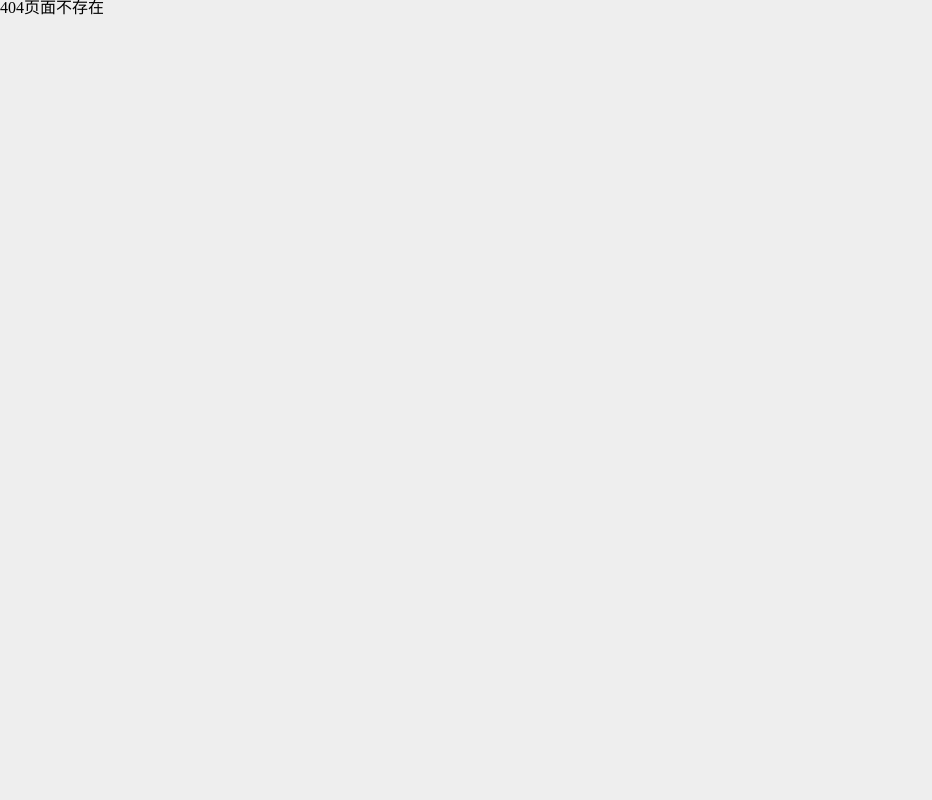
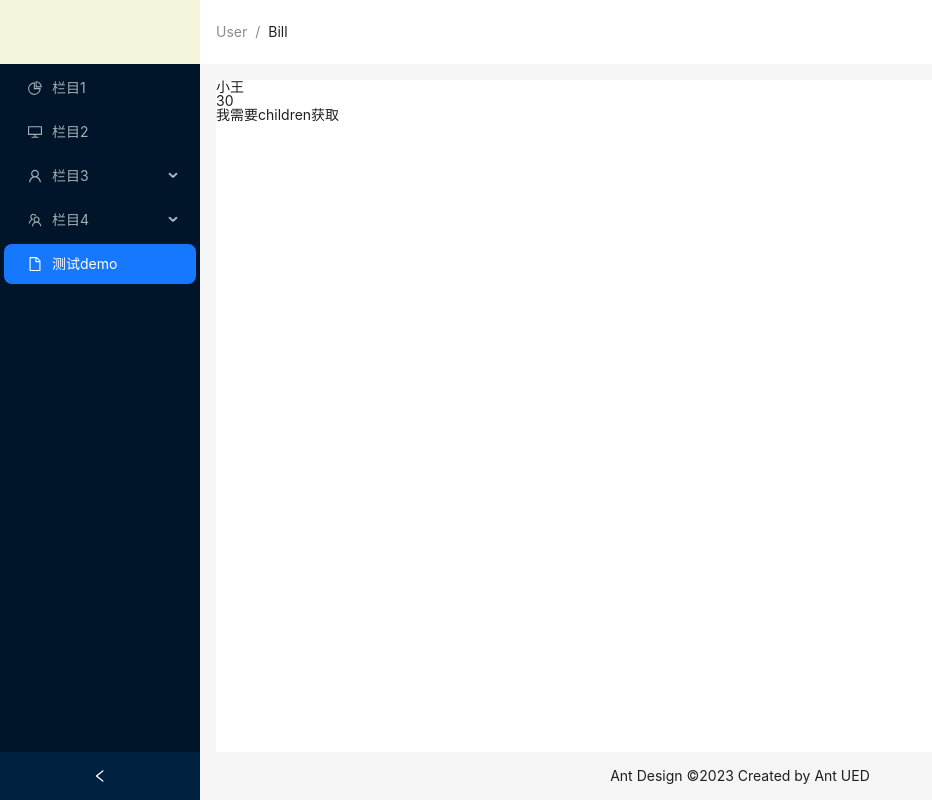
Before and after one commit to shzhiheng1/vite-ts-management, a React (Vite) app: page /demo in a window 1280 px wide. Before the commit this address led to /404. Shown: the whole page, without its empty margins (0-932 px from the left). Built offline with nearby package versions, Linux system fonts and the light colour scheme; sample sign-in values are in the browser's storage.

Commit message:
代码格式化和优化代码

```diff
--- a/src/component/MainMenu/index.tsx
+++ b/src/component/MainMenu/index.tsx
@@ -1,60 +1,60 @@
 /************菜单组件************/
-import React, { useState } from 'react';
-import {  Menu } from 'antd';
-import  {useNavigate,useLocation} from 'react-router-dom'
+import React, { useState } from 'react'
+import { Menu } from 'antd'
+import { useNavigate, useLocation } from 'react-router-dom'
 import {
   DesktopOutlined,
-    // FileOutlined,
+  FileOutlined,
   PieChartOutlined,
   TeamOutlined,
-    UserOutlined,
-  } from '@ant-design/icons';
+  UserOutlined
+} from '@ant-design/icons'
 
 // import type { MenuProps } from 'antd';
 
 // type MenuItem = Required<MenuProps>['items'][number];
 interface node {
-  label: string,
-  key: string,
-  icon?: React.ReactNode,
-  children?: node[],
+  label: string
+  key: string
+  icon?: React.ReactNode
+  children?: node[]
 }
 
-const items:node[]=[
+const items: node[] = [
   {
-    label:'栏目1',
-    key:'/page1',
-    icon:<PieChartOutlined />
+    label: '栏目1',
+    key: '/page1',
+    icon: <PieChartOutlined />
   },
   {
-    label:'栏目2',
-    key:'/page2',
-    icon:<DesktopOutlined />
+    label: '栏目2',
+    key: '/page2',
+    icon: <DesktopOutlined />
   },
   {
-    label:'栏目3',
-    key:'page3',
-    icon:<UserOutlined />,
-    children:[
+    label: '栏目3',
+    key: 'page3',
+    icon: <UserOutlined />,
+    children: [
       {
-        label:'栏目3-01',
-        key:'/page3/page301',
+        label: '栏目3-01',
+        key: '/page3/page301'
       },
       {
-        label:'栏目3-01',
-        key:'/page3/page302',
+        label: '栏目3-01',
+        key: '/page3/page302'
       },
       {
-        label:'栏目3-01',
-        key:'/page3/page303',
-      },
+        label: '栏目3-01',
+        key: '/page3/page303'
+      }
     ]
   },
   {
-    label:'栏目4',
-    key:'page4',
-    icon:<TeamOutlined />,
-    children:[
+    label: '栏目4',
+    key: 'page4',
+    icon: <TeamOutlined />,
+    children: [
       // {
       //   label:'栏目4-01',
       //   key:'page401',
@@ -67,60 +67,61 @@ const items:node[]=[
       //   ]
       // },
       {
-        label:'栏目4-02',
-        key:'/page4/page402',
-      },
-
+        label: '栏目4-02',
+        key: '/page4/page402'
+      }
     ]
   },
+  {
+    label: '测试demo',
+    key: '/demo',
+    icon: <FileOutlined />
+  }
 ]
-const MainMenu:React.FC=()=>{
+const MainMenu: React.FC = () => {
   // V6 的新写法
-  const navigate = useNavigate();
+  const navigate = useNavigate()
   // 严格模式下开发环境会调用两次
-  const currentRoute=useLocation()
+  const currentRoute = useLocation()
   // 点击菜单
-  const handleMenu=(e:{key:string})=>{
+  const handleMenu = (e: { key: string }) => {
     navigate(e.key)
   }
   // 只展开一项
-  let  firestOpenKey=''
+  let firestOpenKey = ''
   // 找到路由所在行的父级,
-  const getParentNodeId=(tree:node[], key:string)=> {
+  const getParentNodeId = (tree: node[], key: string) => {
     // 遍历树节点
     for (const node of tree) {
       // 第一层(忽略)
       // 如果当前节点就是目标节点的父节点，直接返回当前节点key;
       // some用法：不改变原数组，不处理空数组,只要存在返回true，都不存在返回false
-      if (node.children && node.children.some(child => child.key === key)) {
-        return node.key;
+      if (node.children && node.children.some((child) => child.key === key)) {
+        return node.key
       }
       // // 否则继续遍历当前节点的子节点
       if (node.children) {
-        const parentId:string = getParentNodeId(node.children, key);
+        const parentId: string = getParentNodeId(node.children, key)
         if (parentId !== '') {
-          return parentId;
+          return parentId
         }
       }
     }
     // 如果没有找到父节点，则返回null
-    return '';
+    return ''
   }
   // console.log(getParentNodeId(items,currentRoute.pathname))
   // 仅适用于两层菜单
-  firestOpenKey=getParentNodeId(items,currentRoute.pathname)
+  firestOpenKey = getParentNodeId(items, currentRoute.pathname)
   // 展开项
-  const [openKeys,setOpenkeys]=useState([firestOpenKey])
-  const handleOpenChange=(keys:string[])=>{
+  const [openKeys, setOpenkeys] = useState([firestOpenKey])
+  const handleOpenChange = (keys: string[]) => {
     // 数组中只含有最后一项(只适用于两层菜单)
-    const lastValue = keys.pop()||'';
+    const lastValue = keys.pop() || ''
     setOpenkeys([lastValue])
-
   }
 
-
-
-   return(
+  return (
     <Menu
       theme="dark"
       // 选中
--- a/src/main.tsx
+++ b/src/main.tsx
@@ -8,7 +8,6 @@ import 'reset-css'
 import '@/assets/styles/global.scss'
 // 组件
 // import './index.css'
-
 
 /*********组件式路由调用***********/
 // import BaseRouter from '@/router/index.js'
@@ -21,9 +20,9 @@ import '@/assets/styles/global.scss'
 
 /***********数组式路由调用********************/
 import App from './App.js'
-import { BrowserRouter} from 'react-router-dom'
+import { BrowserRouter } from 'react-router-dom'
 // 使用redux状态管理
-import {Provider} from 'react-redux'
+import { Provider } from 'react-redux'
 import store from '@/store/index.js'
 
 // 环境变量
@@ -37,5 +36,4 @@ ReactDOM.createRoot(document.getElementById('root')!).render(
       </BrowserRouter>
     </React.StrictMode>
   </Provider>
-  ,
 )
--- a/src/router/index.tsx
+++ b/src/router/index.tsx
@@ -24,48 +24,67 @@
 // )
 // export default BaseRouter
 
-
 /**
  * 第二种显示路由
  *
  *
  * **/
-import {Navigate} from 'react-router-dom'
-import Home from "@/views/home/Home.js"
+import { Navigate, RouteObject } from 'react-router-dom'
+import Home from '@/views/home/Home.js'
 
 // import About from "@/views/about/About.js"
 
 // 懒加载 lazy
-import  {lazy,Suspense} from 'react';
-import Login from '@/views/login/Login.js';
-import Page1 from '@/views/page1/Page1.js';
-const LazyUser=lazy(()=>import('@/views/user/User.js'))
-const LazyPage2=lazy(()=>import('@/views/page2/Page2.js'))
-const FailPage404=lazy(()=>import('@/views/fail/404Page.js'))
-const Page301=lazy(()=>import('@/views/page3/Page301.js'))
-const Page302=lazy(()=>import('@/views/page3/Page302.js'))
-const Page303=lazy(()=>import('@/views/page3/Page303.js'))
-const Page40101=lazy(()=>import('@/views/page4/Page40101.js'))
-const Page402=lazy(()=>import('@/views/page4/Page402.js'))
-
+import { lazy, Suspense } from 'react'
+import Login from '@/views/login/Login.js'
+import Page1 from '@/views/page1/Page1.js'
+const LazyUser = lazy(() => import('@/views/user/User.js'))
+const LazyPage2 = lazy(() => import('@/views/page2/Page2.js'))
+const FailPage404 = lazy(() => import('@/views/fail/404Page.js'))
+const Page301 = lazy(() => import('@/views/page3/Page301.js'))
+const Page302 = lazy(() => import('@/views/page3/Page302.js'))
+const Page303 = lazy(() => import('@/views/page3/Page303.js'))
+const Page40101 = lazy(() => import('@/views/page4/Page40101.js'))
+const Page402 = lazy(() => import('@/views/page4/Page402.js'))
+const Discover = lazy(() => import('@/views/discover/index.js'))
+const Demo = lazy(() => import('@/views/demo/index.js'))
 
 // 封装懒加载loading
-const LazyLoading=(comp:JSX.Element)=>(
-    <Suspense fallback={<h2>加载中....</h2>}>
-        {comp}
-    </Suspense>
+const LazyLoading = (comp: JSX.Element) => (
+  <Suspense fallback={<h2>加载中....</h2>}>{comp}</Suspense>
 )
+/**
+ *
+ * interface RouteObject {
+  path?: string;
+  index?: boolean;
+  children?: React.ReactNode;
+  caseSensitive?: boolean;
+  id?: string;
+  loader?: LoaderFunction;
+  action?: ActionFunction;
+  element?: React.ReactNode | null;
+  Component?: React.ComponentType | null;
+  errorElement?: React.ReactNode | null;
+  ErrorBoundary?: React.ComponentType | null;
+  handle?: RouteObject["handle"];
+  shouldRevalidate?: ShouldRevalidateFunction;
+  lazy?: LazyRouteFunction<RouteObject>;
+}
+ *
+ *
+ * ***/
 
-const routers=[
+const routers: RouteObject[] = [
   {
-        //配置默认路由
-        path: "/",
-        element: <Navigate to="/page1" />, //重定向到 /B 页面
+    //配置默认路由
+    path: '/',
+    element: <Navigate to="/page1" /> //重定向到 /B 页面
   },
   // 嵌套路由
   {
-    path:'/',
-    element:<Home />,
+    path: '/',
+    element: <Home />,
     children: [
       {
         path: 'page1',
@@ -76,42 +95,51 @@ const routers=[
         element: LazyLoading(<LazyPage2 />)
       },
       {
-        path:'/page3/page301',
-        element:LazyLoading(<Page301 />)
+        path: '/page3/page301',
+        element: LazyLoading(<Page301 />)
       },
       {
-        path:'/page3/page302',
-        element:LazyLoading(<Page302 />)
+        path: '/page3/page302',
+        element: LazyLoading(<Page302 />)
       },
       {
-        path:'/page3/page303',
-        element:LazyLoading(<Page303 />)
+        path: '/page3/page303',
+        element: LazyLoading(<Page303 />)
       },
       {
-        path:'/page4/page40101',
-        element:LazyLoading(<Page40101 />)
+        path: '/page4/page40101',
+        element: LazyLoading(<Page40101 />)
       },
       {
-        path:'/page4/page402',
-        element:LazyLoading(<Page402 />)
+        path: '/page4/page402',
+        element: LazyLoading(<Page402 />)
+      },
+      {
+        path: '/demo',
+        element: LazyLoading(<Demo />)
       }
     ]
   },
   {
-    path:'/Login',
-    element: <Login />,
-  },{
-    path:'/user',
-    element:LazyLoading(<LazyUser />)
+    path: '/discover',
+    element: <Discover />
   },
   {
-    path:'/404',
-    element:LazyLoading(<FailPage404 />)
+    path: '/Login',
+    element: <Login />
+  },
+  {
+    path: '/user',
+    element: LazyLoading(<LazyUser />)
+  },
+  {
+    path: '/404',
+    element: LazyLoading(<FailPage404 />)
   },
   // 未匹配到路由
   {
-    path:'*',
-    element:<Navigate to='/404' />
+    path: '*',
+    element: <Navigate to="/404" />
   }
 ]
 export default routers
--- /dev/null
+++ b/src/views/demo/components/child.tsx
@@ -0,0 +1,42 @@
+import { FC, ReactNode, memo } from 'react'
+
+interface Iprops {
+  name: string
+  width: number
+  height?: number
+  children?: ReactNode
+}
+
+/**
+ * 传参并定义类型方法：
+ * 1.const Discover = (props: Iprops) => {}; 缺点：defaultProps没有类型校验和提示
+ * 2.const Discover: FC<Iprops> = (props) => {};  defaultProps有提示（比较好）
+ *
+ * ***/
+
+// const Discover = (props: Iprops) => {
+//   return (
+//     <div>
+//       <div>{props.name}</div>
+//       <div>{props.width}</div>
+//     </div>
+//   )
+// }
+const Child: FC<Iprops> = (props) => {
+  return (
+    <div>
+      <div>{props.name}</div>
+      <div>{props.width}</div>
+      <div>{props.children}</div>
+    </div>
+  )
+}
+
+Child.defaultProps = {
+  name: 'xiaowang',
+  width: 20
+}
+// 只要组件的 props 没有改变，当它的父组件重新渲染时，组件的这个记忆版本通常不会被重新渲染。
+// 但 React 可能仍然会重新渲染它：memoization 是一种性能优化，而不是保证。
+
+export default memo(Child)
--- /dev/null
+++ b/src/views/demo/index.tsx
@@ -0,0 +1,12 @@
+import Child from './components/child.js'
+const Demo = () => {
+  return (
+    <div>
+      <Child name="小王" width={30}>
+        <div>我需要children获取</div>
+      </Child>
+    </div>
+  )
+}
+
+export default Demo
--- /dev/null
+++ b/src/views/discover/index.tsx
@@ -0,0 +1,5 @@
+const Discover = () => {
+  return <div>Discover</div>
+}
+
+export default Discover
```
Also changed, not shown: src/views/demo/template.tsx (added, +13 -0 lines), .eslintrc.cjs, 1 other file (tests, documents, lock files or other folders). Lines whose indentation alone changed are shown as unchanged.
